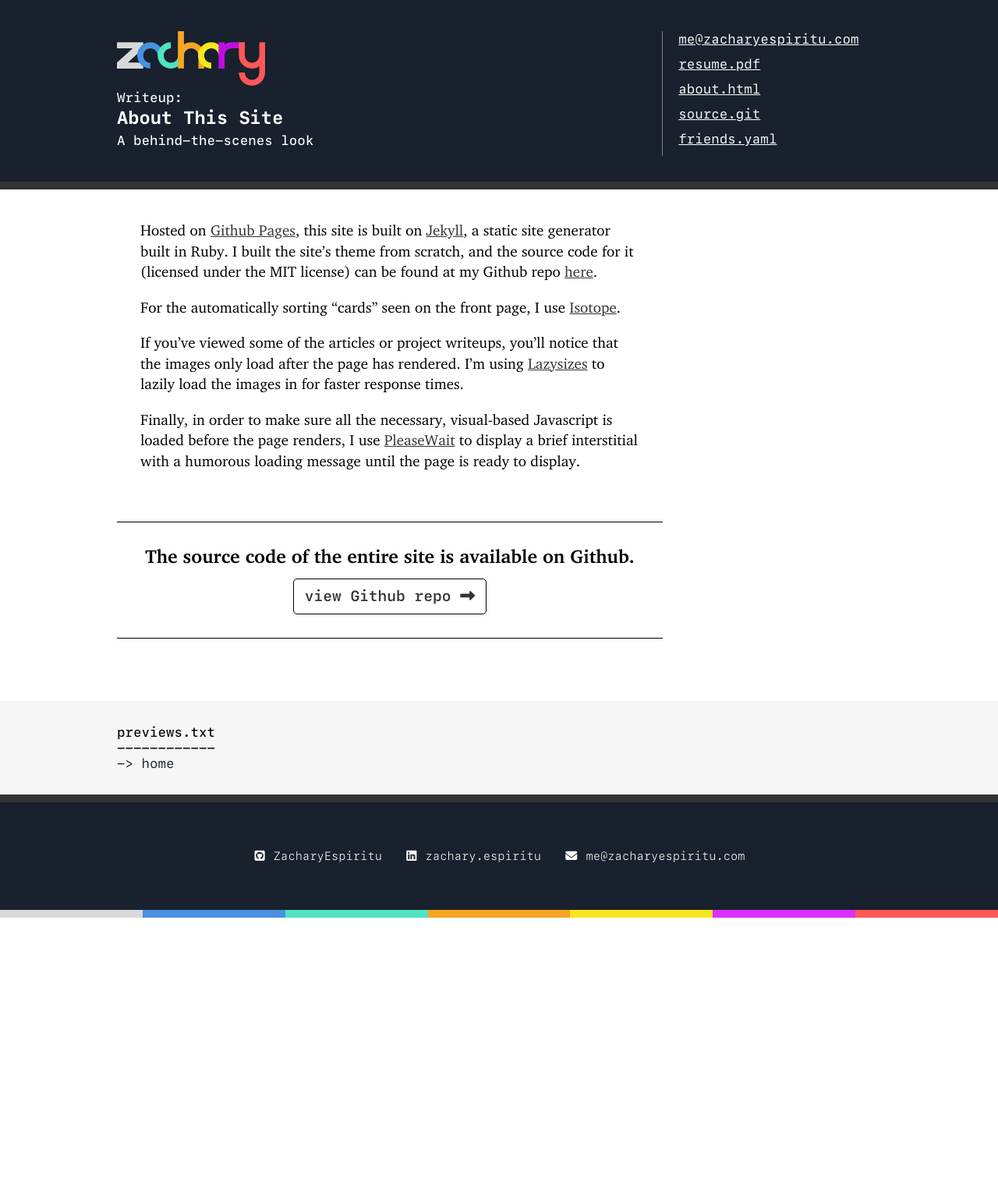
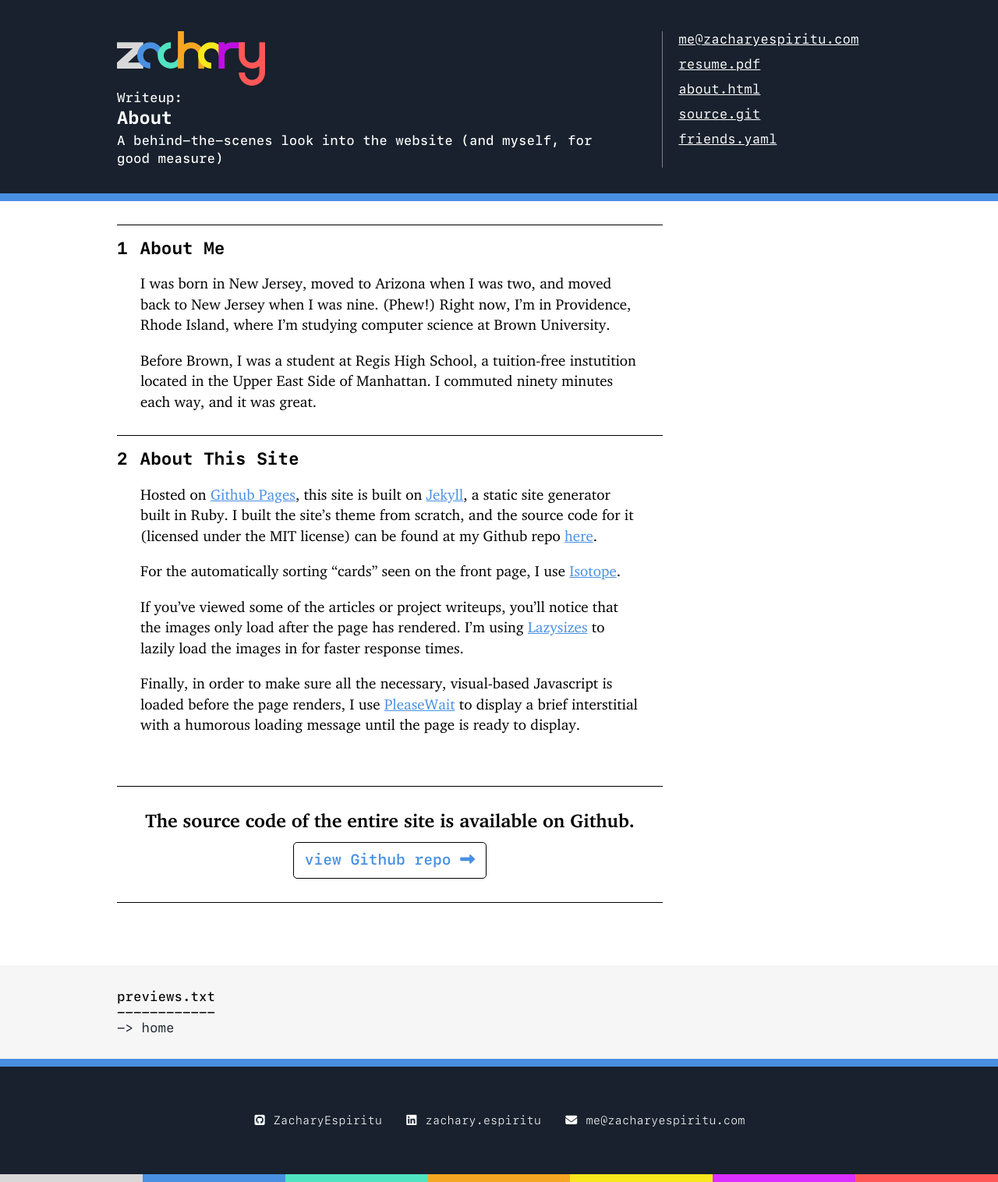
Before and after one commit to ZacharyEspiritu/zacharyespiritu.github.io, a Jekyll site: the page built from about.md, in a window 1280 px wide. Shown: the whole page at 78% size. Built offline with Jekyll 4.4.1, drawn with Linux system fonts in a browser that asks for light colours; nearby versions of some CDN libraries; before the commit the page ends 1177 px from its top, so only the background shows below that.

```diff
--- a/_projects/2014-05-23-art-of-animation.markdown
+++ b/_projects/2014-05-23-art-of-animation.markdown
@@ -21,7 +21,7 @@ While I had briefly tinkered around with HTML/CSS and Javascript before, this wa
 That said, I'm extremely happy with the way it came out, so I like to show this as an example of design work I've done in the past.
 
 <figure class="lazyload">
-    <img class="lazyload" data-src="/images/projects/art-of-animation/render.png">
+    <img class="responsive-image lazyload" data-src="/images/projects/art-of-animation/render.png">
 </figure>
 
 [art-of-animation]: http://zacharyespiritu.com/ArtOfAnimation
--- a/about.md
+++ b/about.md
@@ -1,13 +1,21 @@
 ---
 layout: post
-title:  "About This Site"
-tagline: "A behind-the-scenes look"
-card_color: "#333333"
+title:  "About"
+tagline: "A behind-the-scenes look into the website (and myself, for good measure)"
+card_color: "#4990E2"
 ending:
   tagline: The source code of the entire site is available on Github.
   link: https://github.com/ZacharyEspiritu/zacharyespiritu.github.io
   link_text: view Github repo
 ---
+
+# About Me
+
+I was born in New Jersey, moved to Arizona when I was two, and moved back to New Jersey when I was nine. (Phew!) Right now, I'm in Providence, Rhode Island, where I'm studying computer science at Brown University.
+
+Before Brown, I was a student at Regis High School, a tuition-free instutition located in the Upper East Side of Manhattan. I commuted ninety minutes each way, and it was great.
+
+# About This Site
 
 Hosted on [Github Pages][github-pages], this site is built on [Jekyll][jekyll], a static site generator built in Ruby. I built the site's theme from scratch, and the source code for it (licensed under the MIT license) can be found at my Github repo [here][source-code].
 
```
Also changed, not shown: friends.md (added, +25 -0 lines).
